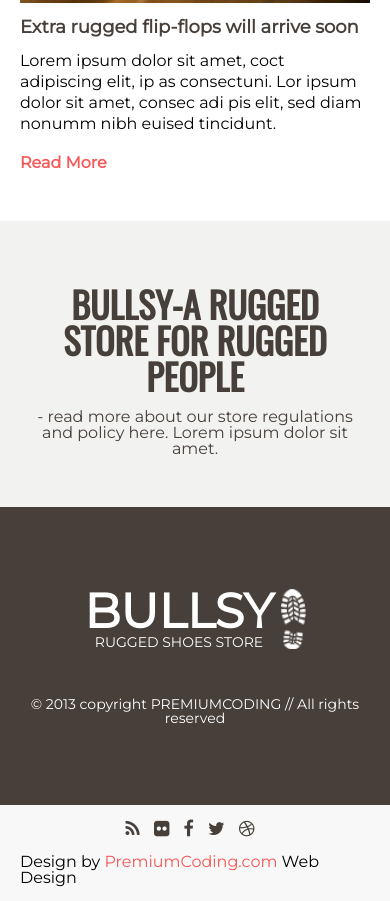
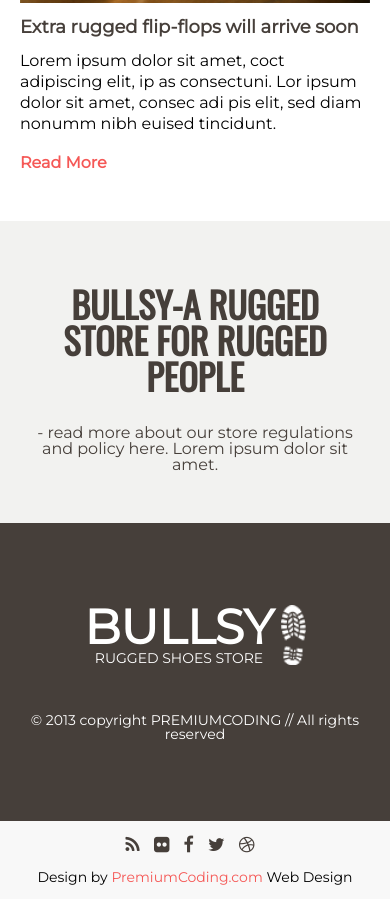
Before and after one commit to giorgi-gagloshvili/Bulsy, a plain HTML site: page index.html in a window 390 px wide. Shown: the part 7363-8264 px from the top of the page. Drawn offline with nearby package versions, Linux system fonts and the light colour scheme.

Commit message:
footer text size for mobile

```diff
--- a/css/style.css
+++ b/css/style.css
@@ -516,6 +516,10 @@ header {
 	padding: 15px;
 }
 
+.blog-title p {
+	padding-top: 1rem;
+}
+
 
 .foo1 {
 	background: var(--mn-color);
@@ -595,9 +599,7 @@ header {
 	padding-right: 10px;
 	font-size: 18px;
 }
-.foo2 p {
 
-}
 
 @media(max-width: 1448px) {
 	.inner-wrapper {
@@ -686,4 +688,7 @@ header {
 	.social {
 		margin-bottom: 1rem;
 	}
+	.foo2 p {
+		font-size: 14px;
+	}
 }
```
